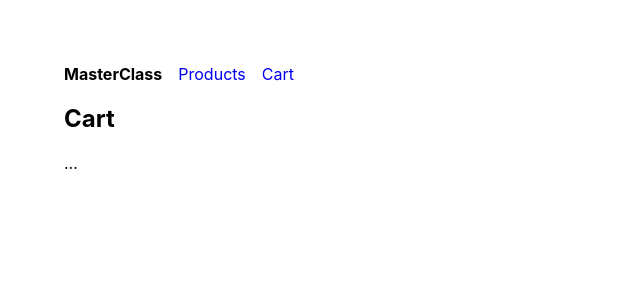
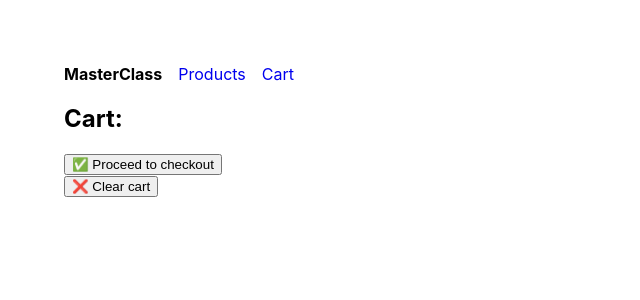
Before and after one commit to agustinmrgo/mc-cart, a React (Create React App) app: page /cart in a window 1280 px wide. Shown: the top 300 px of the page, without its empty margins (0-640 px from the left). Built offline with nearby package versions, Linux system fonts and the light colour scheme.

Commit message:
Product selection and add to cart logic

```diff
--- a/src/App.js
+++ b/src/App.js
@@ -1,27 +1,36 @@
-import { BrowserRouter as Router, Switch, Route } from 'react-router-dom'
+import React, { useState } from "react";
+import { BrowserRouter as Router, Switch, Route } from "react-router-dom";
 
-import Layout from './Layout';
-import Products from './pages/Products'
-import Cart from './pages/Cart'
-
+import Layout from "./Layout";
+import Products from "./pages/Products";
+import Cart from "./pages/Cart";
 
 const App = () => {
+  const [cartContent, setCartContent] = useState([]);
+
+  const handleSetCartContent = (newContent) => setCartContent(newContent);
+
   return (
     <Router>
       <Layout>
         <Switch>
           <Route path="/cart">
-            <Cart />
+            <Cart
+              cartContent={cartContent}
+              onSetCartContent={handleSetCartContent}
+            />
           </Route>
 
           <Route path="/">
-            <Products />
+            <Products
+              cartContent={cartContent}
+              onSetCartContent={handleSetCartContent}
+            />
           </Route>
         </Switch>
       </Layout>
     </Router>
-  )
-}
+  );
+};
 
-
-export default App
+export default App;
--- a/src/components/ProductsList.js
+++ b/src/components/ProductsList.js
@@ -1,14 +1,13 @@
-const ProductsList = ({ products }) => {
+const ProductsList = ({ products, onProductAdded }) => {
   return (
     <ul>
-      {products.map(product => (
-        <li key={product.id}>
+      {products.map((product) => (
+        <li key={product.id} onClick={() => onProductAdded(product.id)}>
           {product.name}
         </li>
       ))}
     </ul>
-  )
-}
+  );
+};
 
-
-export default ProductsList
+export default ProductsList;
--- a/src/pages/Cart.js
+++ b/src/pages/Cart.js
@@ -1,11 +1,20 @@
-const Cart = () => {
+const Cart = ({ cartContent, onSetCartContent }) => {
   return (
     <>
-      <h1>Cart</h1>
-      <p>...</p>
+      <h1>Cart:</h1>
+      <ul>
+        {cartContent.map((cartItem) => (
+          <li>{cartItem}</li>
+        ))}
+      </ul>
+      <div>
+        <button onClick={() => null}>✅ Proceed to checkout</button>
+      </div>
+      <div>
+        <button onClick={() => onSetCartContent([])}>❌ Clear cart</button>
+      </div>
     </>
-  )
-}
+  );
+};
 
-
-export default Cart
+export default Cart;
--- a/src/pages/Products.js
+++ b/src/pages/Products.js
@@ -1,11 +1,24 @@
-const ProductsPage = () => {
+import React, { useEffect, useState } from "react";
+
+import ProductList from "../components/ProductsList";
+import { getProducts } from "../api";
+
+const ProductsPage = ({ cartContent, onSetCartContent }) => {
+  const [products, setProducts] = useState([]);
+
+  useEffect(() => {
+    getProducts().then((fetchedProducts) => setProducts(fetchedProducts));
+  }, []);
+
+  const handleAddProduct = (productId) =>
+    onSetCartContent([...cartContent, productId]);
+
   return (
     <>
       <h1>Products</h1>
-      <p>...</p>
+      <ProductList products={products} onProductAdded={handleAddProduct} />
     </>
-  )
-}
+  );
+};
 
-
-export default ProductsPage
+export default ProductsPage;
```
Also changed, not shown: src/Layout.js (+3 -7 lines), src/api.js (+10 -11 lines), 1 other file (tests, documents, lock files or other folders).
